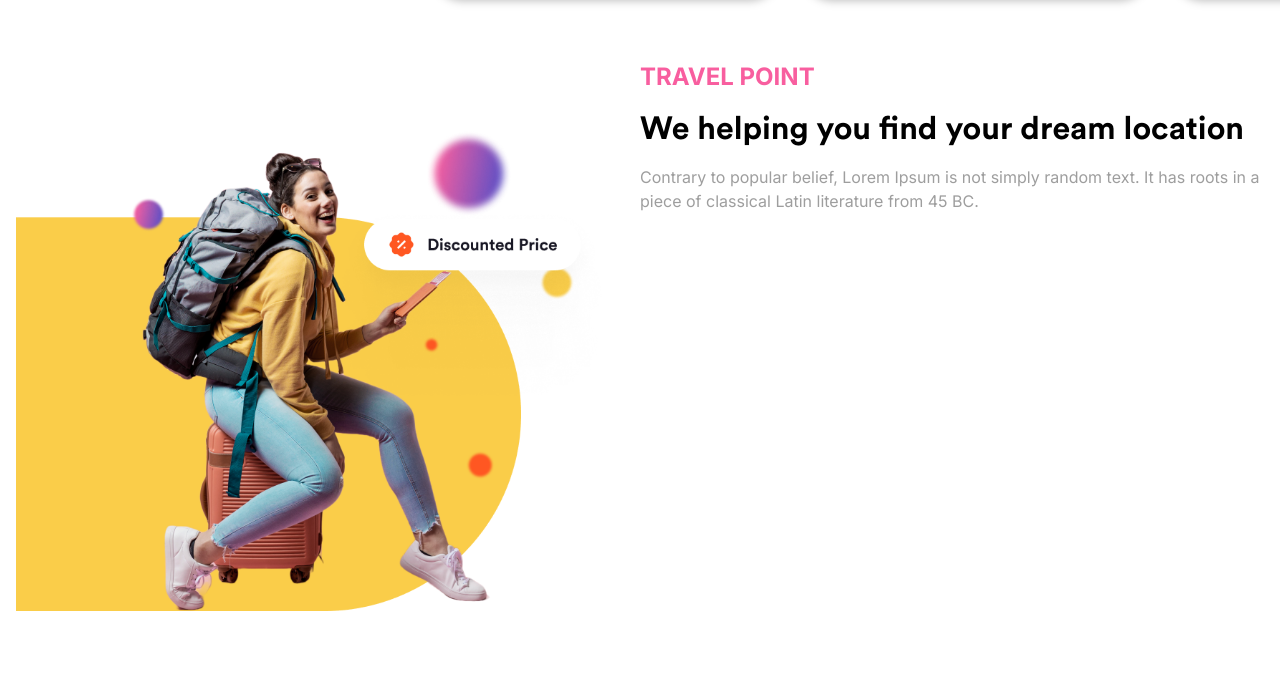
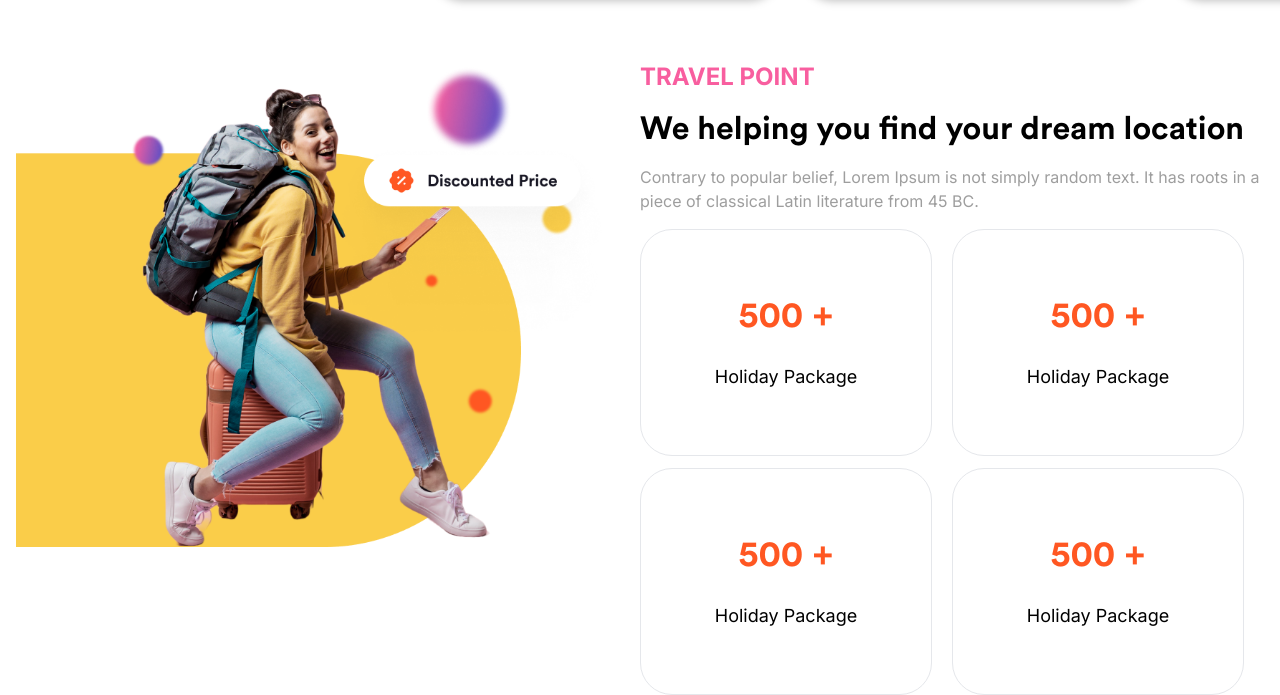
Before and after one commit to arneyva/Slicing-TravelWeb, a website: page src/index.html in a window 1280 px wide. Shown: the part 1652-2347 px from the top of the page. Drawn offline with nearby package versions, Linux system fonts and the light colour scheme.

Commit message:
hero 2 selesai

```diff
--- a/src/index.html
+++ b/src/index.html
@@ -173,7 +173,7 @@
     <section>
         <div class="container mx-auto">
             <div class="grid grid-cols-12 px-4">
-                <div class="col-span-12 lg:col-span-6 py-16">
+                <div class="col-span-12 lg:col-span-6 py-16 lg:pt-0">
                     <div>
                         <img src="../public/assets/hero2.png" alt="">
                     </div>
@@ -192,9 +192,52 @@
                                 piece of classical Latin literature from 45 BC.
                             </p>
                         </div>
-                        <div>
+                        <div class="flex flex-col sm:flex-row gap-5 col-span-12 w-auto">
+                            <div
+                                class="grow flex justify-center gap-6 flex-col items-center rounded-[32px] border lg:p-16 p-10 bg-white ">
+                                <h1 class="text-orange font-bold text-4xl font-circular leading-tight">500 +</h1>
+                                <span class="font-inter text-lg">Holiday Package</span>
+                            </div>
+                            <div
+                                class="grow flex justify-center gap-6 flex-col items-center rounded-[32px] border lg:p-16 p-10 bg-white">
+                                <h1 class="text-orange font-bold text-4xl font-circular leading-tight">500 +</h1>
+                                <span class="font-inter text-lg">Holiday Package</span>
+                            </div>
+                            <div>
 
+                            </div>
                         </div>
+                        <div class="flex flex-col sm:flex-row gap-5 col-span-12 w-auto mt-3">
+                            <div
+                                class="grow flex justify-center gap-6 flex-col items-center rounded-[32px] border lg:p-16 p-10 bg-white ">
+                                <h1 class="text-orange font-bold text-4xl font-circular leading-tight">500 +</h1>
+                                <span class="font-inter text-lg">Holiday Package</span>
+                            </div>
+                            <div
+                                class="grow flex justify-center gap-6 flex-col items-center rounded-[32px] border lg:p-16 p-10 bg-white">
+                                <h1 class="text-orange font-bold text-4xl font-circular leading-tight">500 +</h1>
+                                <span class="font-inter text-lg">Holiday Package</span>
+                            </div>
+                            <div>
+
+                            </div>
+                        </div>
+                        <!-- <div
+                            class="col-span-12 flex flex-col sm:flex-row gap-5 lg:w-screen sm:w-auto lg:mt-0 sm:mt-16 mt-8">
+                            <div
+                                class="flex justify-center gap-6 flex-col items-center rounded-[32px] border lg:p-16 p-10 bg-white ">
+                                <h1 class="text-orange font-bold text-4xl font-circular leading-tight">500 +</h1>
+                                <span class="font-inter text-lg">Holiday Package</span>
+                            </div>
+                            <div
+                                class="flex justify-center gap-6 flex-col items-center rounded-[32px] border lg:p-16 p-10 bg-white">
+                                <h1 class="text-orange font-bold text-4xl font-circular leading-tight">500 +</h1>
+                                <span class="font-inter text-lg">Holiday Package</span>
+                            </div>
+                            <div>
+
+                            </div>
+                        </div> -->
                     </div>
                 </div>
             </div>
```
Also changed, not shown: src/output.css.
